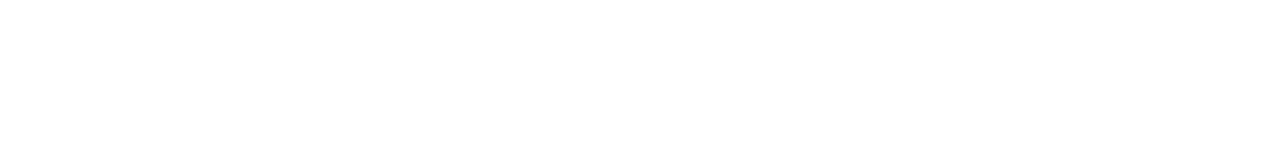
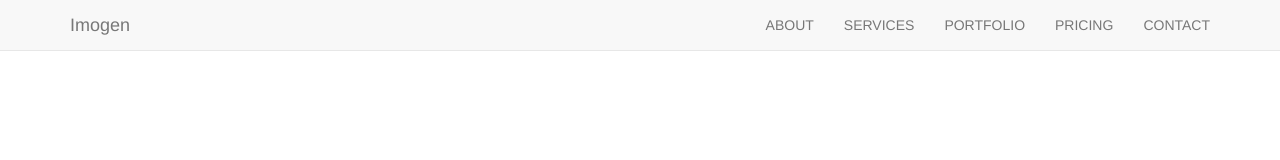
Before and after one commit to Damien-Elliott94/imogen.github.io, a plain HTML site: page index.html in a window 1280 px wide. Drawn offline with nearby package versions, Linux system fonts and the light colour scheme.

Commit message:
Add files via upload

```diff
--- a/index.html
+++ b/index.html
@@ -3,8 +3,33 @@
 <head>
   <meta charset="UTF-8">
   <title>Imogen</title>
+  <meta name="viewport" content="width=device-width, initial-scale=1">
+  <link rel="stylesheet" href="https://maxcdn.bootstrapcdn.com/bootstrap/3.3.7/css/bootstrap.min.css">
+  <link href="https://fonts.googleapis.com/css?family=Montserrat" rel="stylesheet">
+  <script src="https://ajax.googleapis.com/ajax/libs/jquery/3.1.1/jquery.min.js"></script>
+  <script src="https://maxcdn.bootstrapcdn.com/bootstrap/3.3.7/js/bootstrap.min.js"></script>
 </head>
-<body>
-
+<body id="myPage" data-spy="scroll" data-target=".navbar" data-offset="60">
+<nav class="navbar navbar-default navbar-fixed-top">
+  <div class="container">
+    <div class="navbar-header">
+      <button type="button" class="navbar-toggle" data-toggle="collapse" data-target="#myNavbar">
+        <span class="icon-bar"></span>
+        <span class="icon-bar"></span>
+        <span class="icon-bar"></span>
+      </button>
+      <a class="navbar-brand" href="#myPage">Imogen</a>
+    </div>
+    <div class="collapse navbar-collapse" id="myNavbar">
+      <ul class="nav navbar-nav navbar-right">
+        <li><a href="#about">ABOUT</a></li>
+        <li><a href="#services">SERVICES</a></li>
+        <li><a href="#portfolio">PORTFOLIO</a></li>
+        <li><a href="#pricing">PRICING</a></li>
+        <li><a href="#contact">CONTACT</a></li>
+      </ul>
+    </div>
+  </div>
+</nav>
 </body>
 </html>
```
